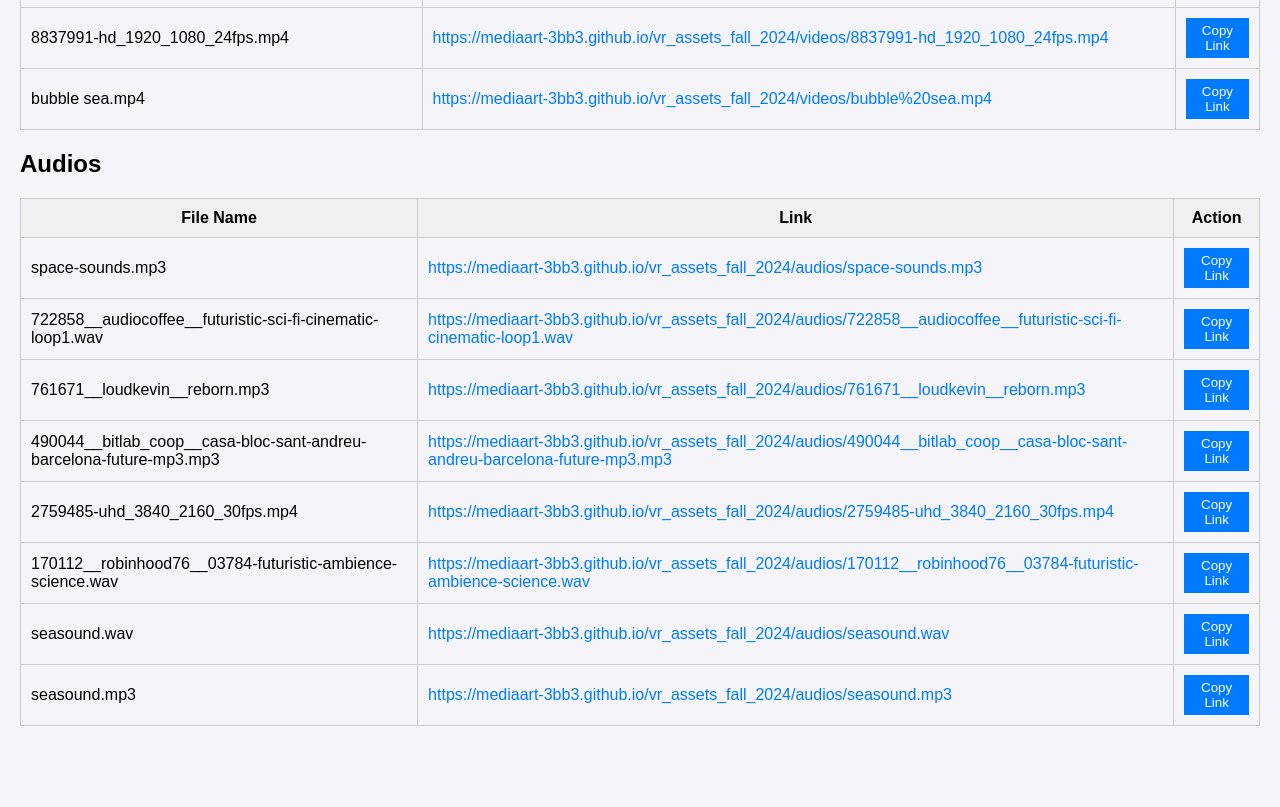
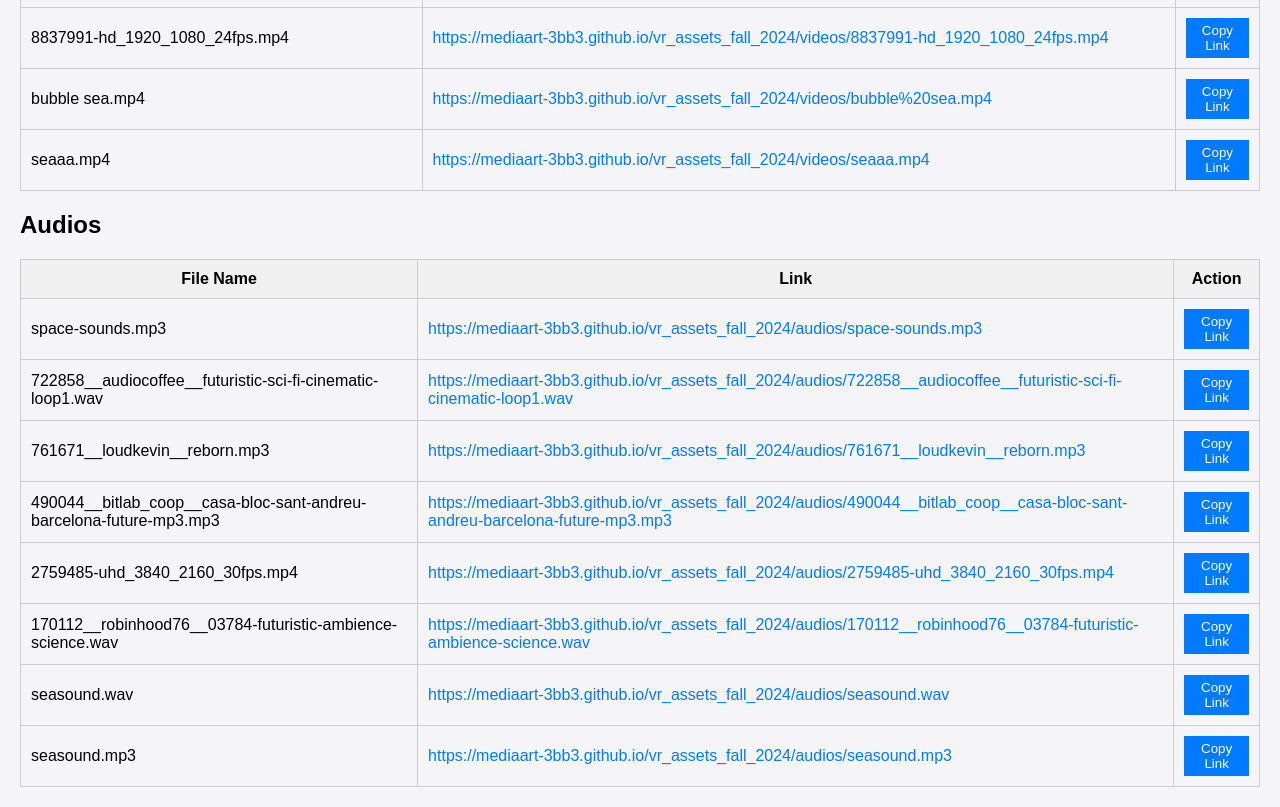
Before and after one commit to MEDIAART-3BB3/vr_assets_fall_2024, a plain HTML site: page index.html in a window 1280 px wide. Shown: the part 8402-9209 px from the top of the page. Before the commit the page ends 9148 px from the top, so only its background shows below. Drawn offline with Linux system fonts and the light colour scheme.

Commit message:
Auto-update index.html from Google Sheets

```diff
--- a/index.html
+++ b/index.html
@@ -175,7 +175,8 @@
     "8464662-uhd_3840_2160_25fps.mp4",
     "18069473-uhd_2160_3840_24fps.mp4",
     "8837991-hd_1920_1080_24fps.mp4",
-    "bubble sea.mp4"
+    "bubble sea.mp4",
+    "seaaa.mp4"
   ],
   "audios": [
     "space-sounds.mp3",
```
